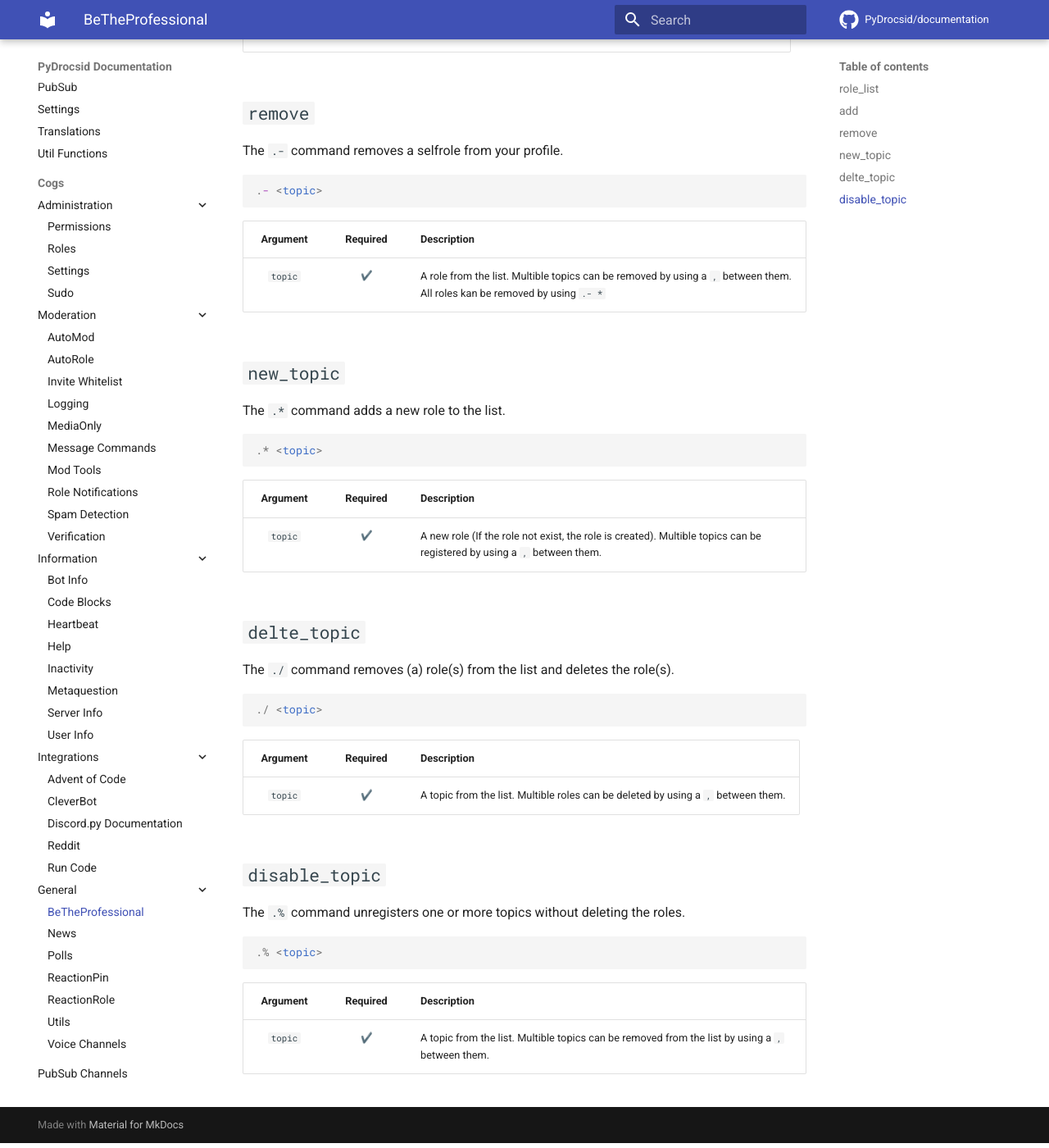
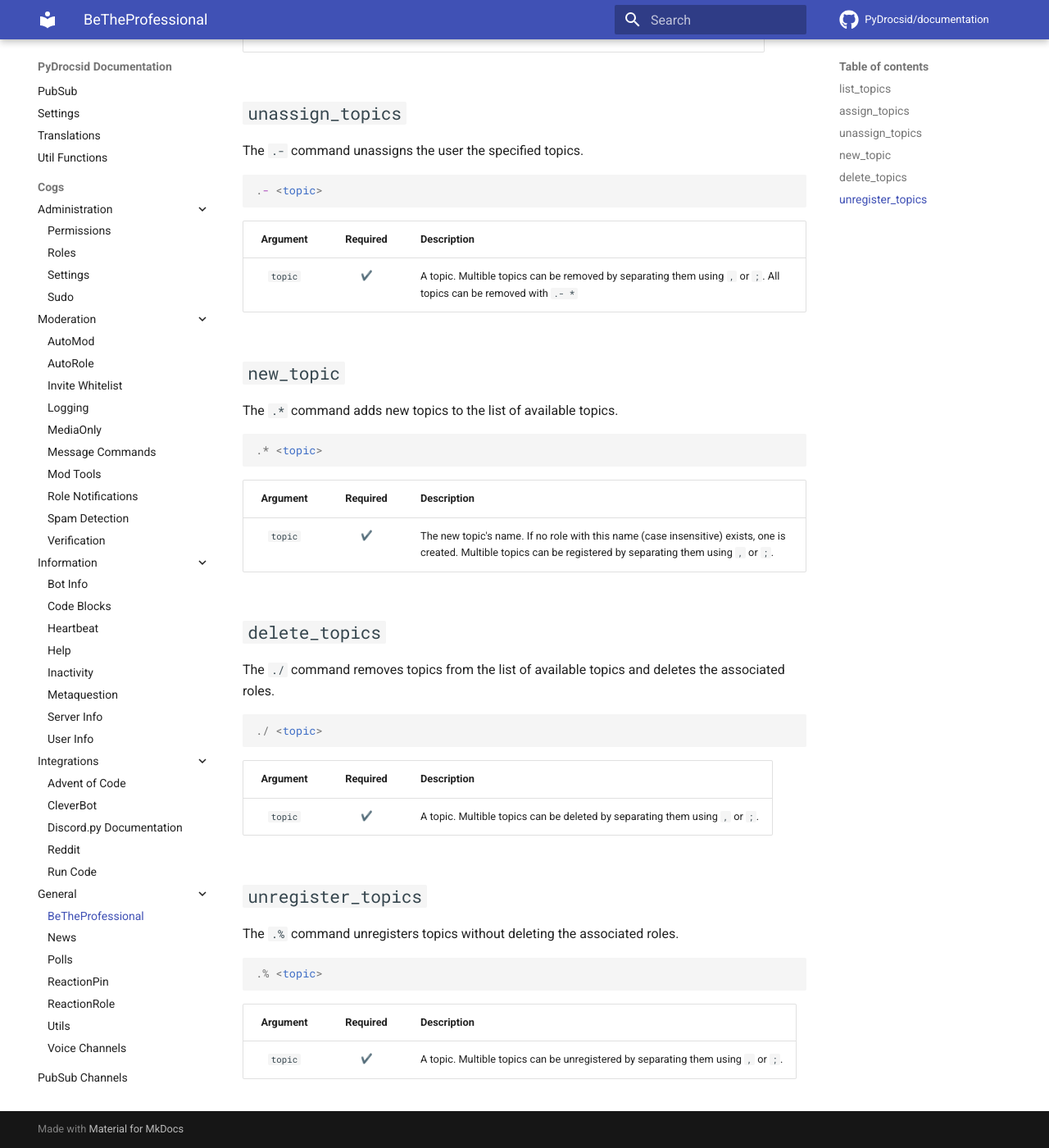
Before and after one commit to PyDrocsid/documentation, an MkDocs documentation site: the page built from docs/cogs/general/betheprofessional.md, in a window 1280 px wide and 1400 px high, scrolled down 594 px. Shown: the whole window at 82% size. Built offline with MkDocs 1.6.1 and Material for MkDocs 9.7.7, drawn with Linux system fonts in a browser that asks for light colours; emoji names are drawn with the system emoji font; comment, search, counter and statistics services are not loaded; some of the changed text lies outside the part shown.

Commit message:
Apply suggestions from code review
Co-authored-by: Anorak <32487760+4norak@users.noreply.github.com>

````diff
--- a/docs/cogs/general/betheprofessional.md
+++ b/docs/cogs/general/betheprofessional.md
@@ -1,16 +1,16 @@
 # BeTheProfessional
 
-This cog contains a system with which you can give yourself roles
+This cog contains a system for self-assignable roles (further referred to as `topics`)
 
-## `role_list`
-The `.?` shows all roles which can be added to a user.
+## `list_topics`
+The `.?` command lists all available topics.
 
 ```css
 .?
 ```
 
-## `add`
-The `.+` command gives your self roles from the list
+## `assign_topics`
+The `.+` command assigns the user the specified topics.
 
 ```css
 .+ <topic>
@@ -18,11 +18,11 @@ The `.+` command gives your self roles from the list
 
 |Argument|Required|Description|
 |:------:|:------:|:----------|
-|`topic`|:heavy_check_mark:|A role from the list. Multible topics can be added by using a `,` between them|
+|`topic`|:heavy_check_mark:|A topic. Multible topics can be added by separating them using `,` or `;`|
 
 
-## `remove`
-The `.-` command removes a selfrole from your profile.
+## `unassign_topics`
+The `.-` command unassigns the user the specified topics.
 
 ```css
 .- <topic>
@@ -30,11 +30,11 @@ The `.-` command removes a selfrole from your profile.
 
 |Argument|Required|Description|
 |:------:|:------:|:----------|
-|`topic`|:heavy_check_mark:|A role from the list. Multible topics can be removed by using a `,` between them. All roles kan be removed by using `.- *`|
+|`topic`|:heavy_check_mark:|A topic. Multible topics can be removed by separating them using `,` or `;`. All topics can be removed with `.- *`|
 
 
 ## `new_topic`
-The `.*` command adds a new role to the list.
+The `.*` command adds new topics to the list of available topics.
 
 ```css
 .* <topic>
@@ -42,10 +42,10 @@ The `.*` command adds a new role to the list.
 
 |Argument|Required|Description|
 |:------:|:------:|:----------|
-|`topic`|:heavy_check_mark:|A new role (If the role not exist, the role is created). Multible topics can be registered by using a `,` between them.|
+|`topic`|:heavy_check_mark:|The new topic's name. If no role with this name (case insensitive) exists, one is created. Multible topics can be registered by separating them using `,` or `;`.|
 
-## `delte_topic`
-The `./` command removes (a) role(s) from the list and deletes the role(s).
+## `delete_topics`
+The `./` command removes topics from the list of available topics and deletes the associated roles.
 
 ```css
 ./ <topic>
@@ -53,11 +53,11 @@ The `./` command removes (a) role(s) from the list and deletes the role(s).
 
 |Argument|Required|Description|
 |:------:|:------:|:----------|
-|`topic`|:heavy_check_mark:|A topic from the list. Multible roles can be deleted by using a `,` between them.|
+|`topic`|:heavy_check_mark:|A topic. Multible topics can be deleted by separating them using `,` or `;`.|
 
 
-## `disable_topic`
-The `.%` command unregisters one or more topics without deleting the roles.
+## `unregister_topics`
+The `.%` command unregisters topics without deleting the associated roles.
 
 ```css
 .% <topic>
@@ -65,4 +65,4 @@ The `.%` command unregisters one or more topics without deleting the roles.
 
 |Argument|Required|Description|
 |:------:|:------:|:----------|
-|`topic`|:heavy_check_mark:|A topic from the list. Multible topics can be removed from the list by using a `,` between them.|
+|`topic`|:heavy_check_mark:|A topic. Multible topics can be unregistered by separating them using `,` or `;`.|
````
